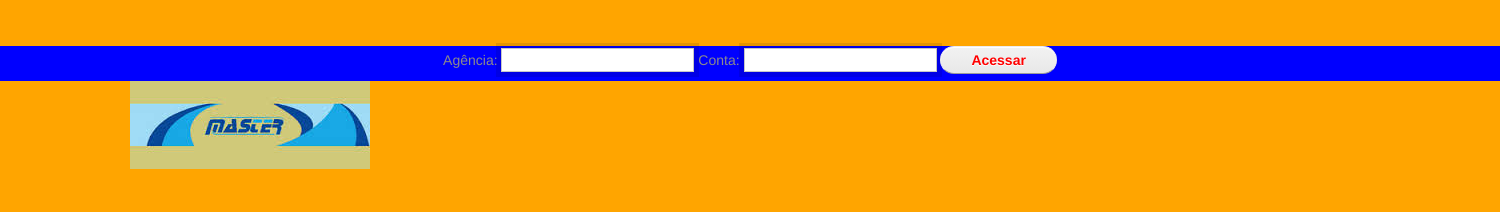
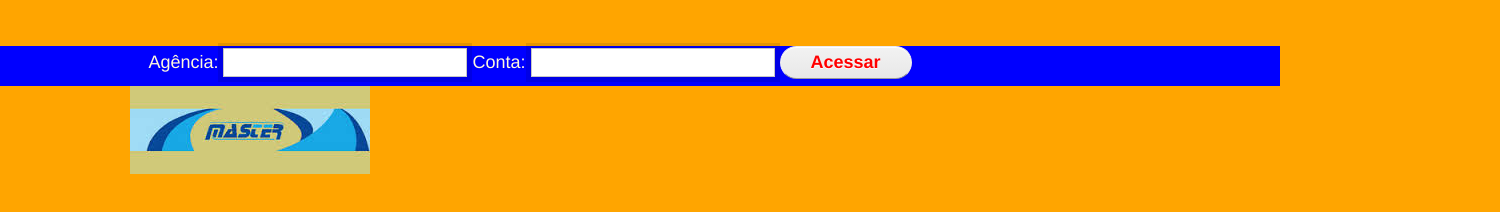
Before and after one commit to hygortec/TrabalhoBanco, a plain HTML site: page BancoMaster/web/loginConta.html in a window 1280 px wide. Shown: the whole page, 1500 px wide, since content can reach past the window. Drawn offline with Linux system fonts and the light colour scheme; files whose address does not match are found by name; a web font is replaced by a local one.

Commit message:
alteração no css

```diff
--- a/BancoMaster/web/CSS/style.css
+++ b/BancoMaster/web/CSS/style.css
@@ -14,16 +14,19 @@ li {padding:26px 1px;border-top:0px dotted #c7c7c7;min-height:27px;}
 /*****************/
 
 label {
-
+        color: #333;
 	float:left;
-	width:150px;
+	width:300px;
 }
 div#conta {
     width: 1500px;
-    height: 35px;
-    left: 10px;
-    top: 0px;
+    height: 40px;
+    left: 1px;
+    top: 10px;
     background-color: blue;
+    color: cornsilk;
+    font-size: large;
+    float: right;
 }
 div#logo {
     width: 500px;
```
Also changed, not shown: BancoMaster/web/cadastro.html (+1 -1 lines), BancoMaster/web/telaDeposito.html (+8 -0 lines).
